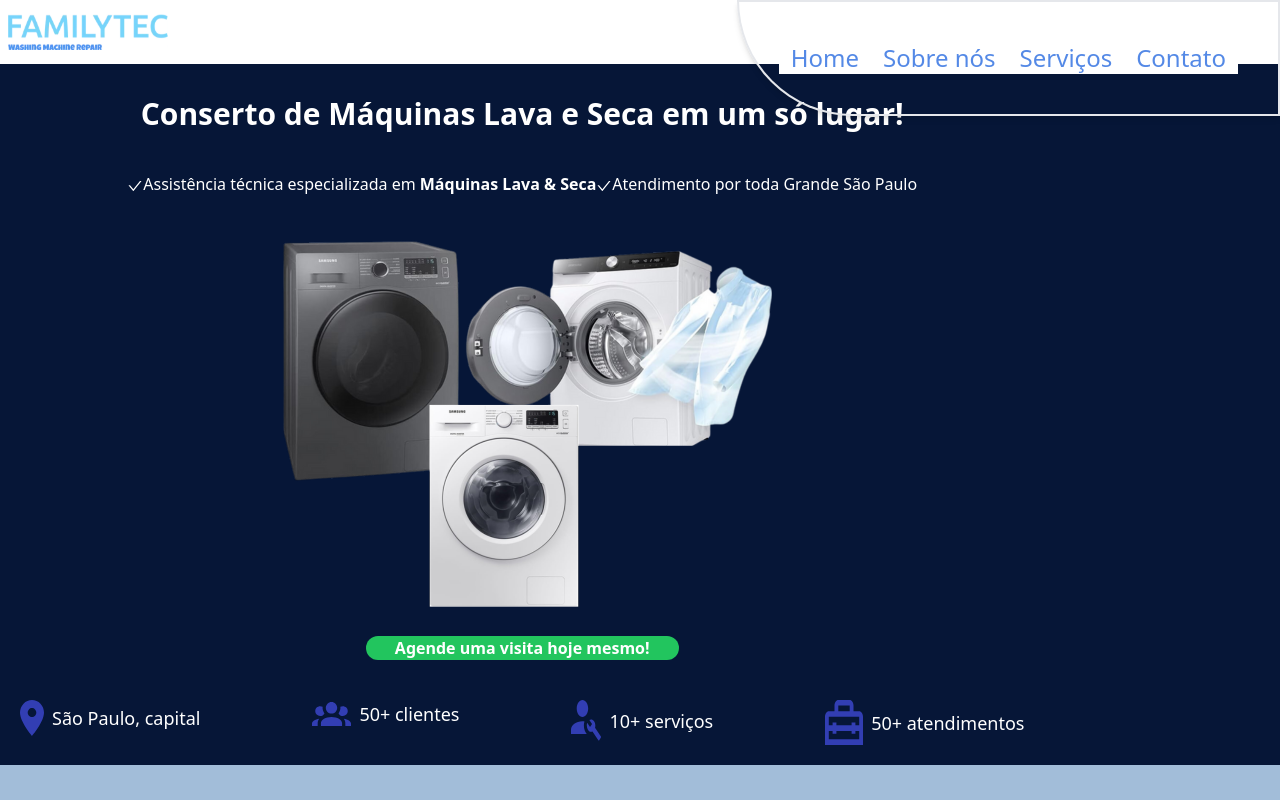
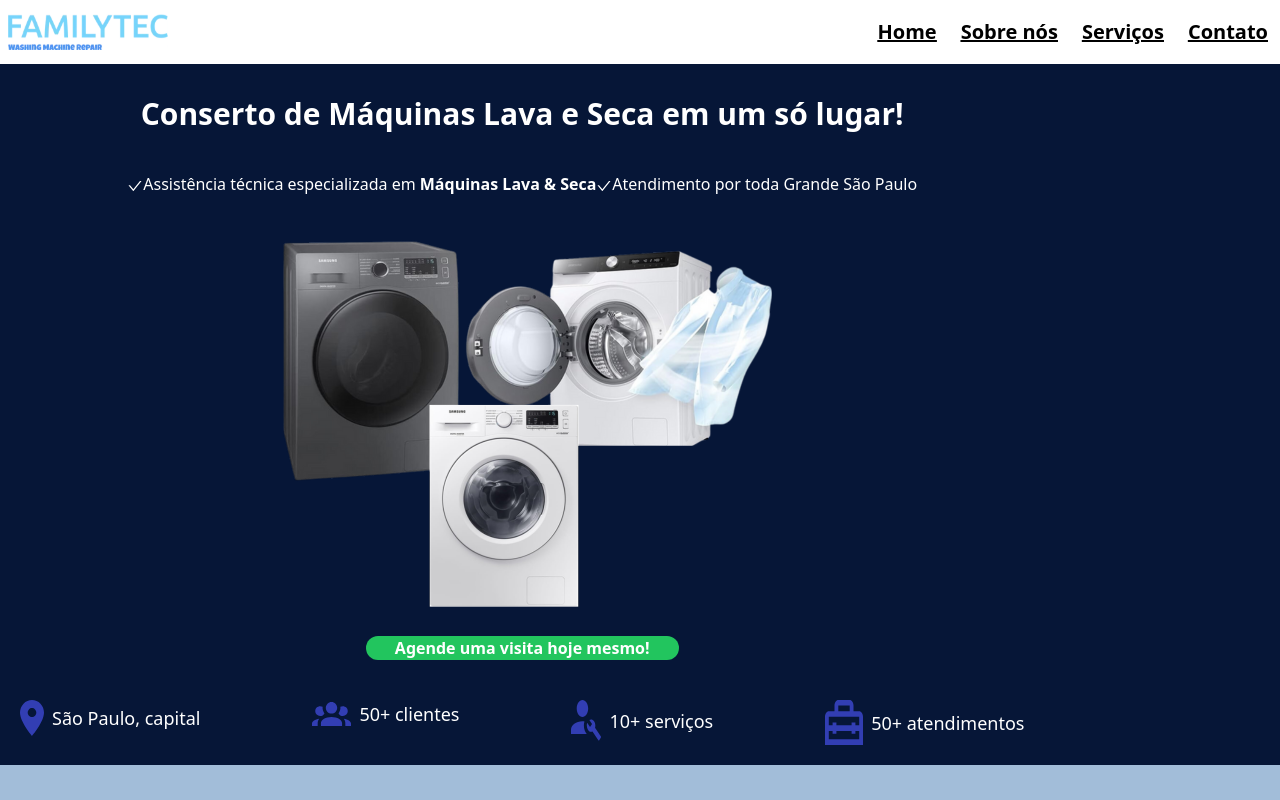
Before and after one commit to zThiago15/family-tec-frontend, a React (Vite) app: page / in a window 1280 px wide. Shown: the top 800 px of the page. Built offline with nearby package versions, Linux system fonts and the light colour scheme; no server answers.

Commit message:
feat: alterando responsividade da navegacao do cabecalho

```diff
--- a/src/components/Header.tsx
+++ b/src/components/Header.tsx
@@ -21,16 +21,24 @@ export default function Header() {
         `}>
         <nav
           className="
-            text-2xl flex flex-col justify-evenly lg:w-full
+            text-2xl flex flex-col justify-evenly items-end
 
-            lg:flex-row lg:text-terciary-color lg:border-solid lg:border-2 lg:rounded-bl-full lg:shadow-md lg:p-10
+            lg:h-16  lg:flex-row lg:text-xs lg:underline lg:items-center lg:bg-none
           "
           onClick={() => setShowNavBar(!showNavBar)}
         >
-          <a href="#home" className="px-3 max-sm:even:bg-slate-200 max-sm:odd:bg-slate-300 transition-colors lg:bg-white hover:bg-slate-100">Home</a>
-          <a href="#about-us" className="px-3 max-sm:even:bg-slate-200 max-sm:odd:bg-slate-300 transition-colors lg:bg-white hover:bg-slate-100">Sobre nós</a>
-          <a href="#services" className="px-3 max-sm:even:bg-slate-200 max-sm:odd:bg-slate-300 transition-colors lg:bg-white hover:bg-slate-100">Serviços</a>
-          <a href="#contact" className="px-3 max-sm:even:bg-slate-200 max-sm:odd:bg-slate-300 transition-colors lg:bg-white hover:bg-slate-100">Contato</a>
+          <a href="#home" className="rounded-tl-xl w-[20%] p-3 bg-white odd:bg-slate-300 transition-colors hover:bg-slate-200
+          lg:text-xl lg:w-[50%] lg:odd:bg-transparent font-bold">Home</a>
+
+          <a href="#about-us" className="w-[20%] p-3 bg-white even:bg-slate-200 transition-colors hover:bg-slate-200
+          lg:text-xl lg:w-[100%] lg:even:bg-transparent font-bold">Sobre nós</a>
+
+          <a href="#services" className="w-[20%] p-3 bg-white odd:bg-slate-300 transition-colors hover:bg-slate-200
+          lg:text-xl lg:w-[50%] lg:odd:bg-transparent font-bold">Serviços</a>
+
+          <a href="#contact" className="rounded-bl-xl w-[20%] p-3 bg-white even:bg-slate-200 transition-colors hover:bg-slate-200
+          lg:w-[50%] lg:text-xl lg:even:bg-transparent font-bold">Contato</a>
+
         </nav>
 
       </div>
--- a/src/pages/landing-page/landing-page.tsx
+++ b/src/pages/landing-page/landing-page.tsx
@@ -133,7 +133,7 @@ export default function LandingPage() {
           </div>
         </div>
         <div className="bg-slate-800">
-          <h1 className="text-center text-2xl mb-20 text-white lg:text-5xl pt-10">Privacidade e Termos de uso</h1>
+          <h1 className="text-center text-2xl mb-20 text-white lg:text-5xl pt-10">Privacidade e Termos de Uso</h1>
           <span className="flex flex-col items-center mt-10">
             <img src={Logo} alt="logo" className="w-[10em]" />
             <p className="flex items-center justify-center text-white mt-5">2025 <AiOutlineCopyright className="mx-1" /> Todos os direitos reservados</p>
```
